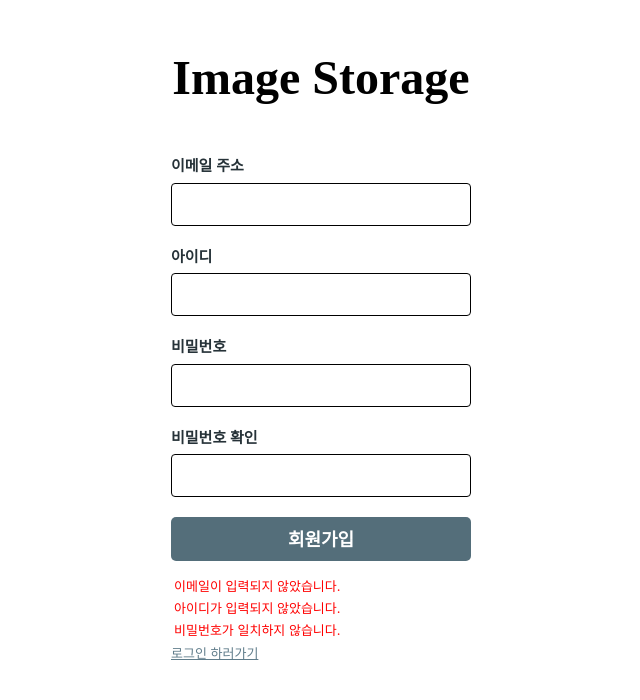
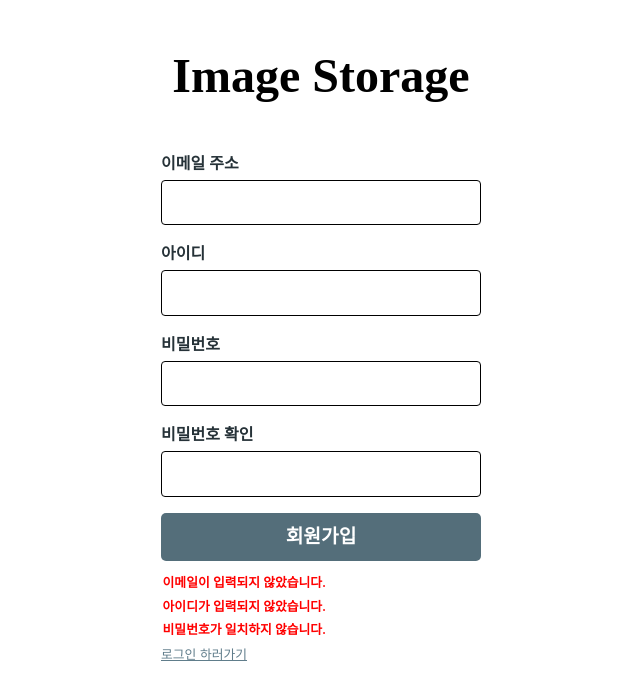
Before and after one commit to dohun2/image-storage, a React (Create React App) app in the folder front/: page /signup in a window 1280 px wide. Shown: the top 700 px of the page, without its empty margins (319-959 px from the left). Built offline with nearby package versions, Linux system fonts and the light colour scheme.

Commit message:
Design: css 단위 변경
px > rem

```diff
--- a/front/src/pages/SignUp.js
+++ b/front/src/pages/SignUp.js
@@ -120,31 +120,31 @@ const SignUp = () => {
 const Header = styled.header`
   text-align: center;
   font-weight: 700;
-  font-size: 48px;
+  font-size: 3rem;
   /* font-family: 'Jua', sans-serif; */
   font-family: 'Yeon Sung', cursive;
-  margin-top: 50px;
-  margin-bottom: 50px;
+  margin-top: 3rem;
+  margin-bottom: 3rem;
 `;
 
 const Form = styled.form`
   border-radius: 5px;
   border: none;
   margin: 0 auto;
-  width: 300px;
-  max-width: 500px;
+  width: 20rem;
+  max-width: 20rem;
   /* background-color: ${Color[400]}; */
   /* padding: 20px; */
 `;
 
 const Label = styled.label`
-  margin-bottom: 5px;
+  margin-bottom: 0.3rem;
   & > span {
     color: ${Color[900]};
     display: block;
     text-align: left;
-    padding-bottom: 5px;
-    font-size: 15px;
+    padding-bottom: 0.3rem;
+    font-size: 1rem;
     cursor: pointer;
     line-height: 1.5;
     font-weight: 600;
@@ -156,43 +156,51 @@ const Input = styled.input`
   border: 1px solid black;
   transition: border 80ms ease-out, box-shadow 80ms ease-out;
   box-sizing: border-box;
-  margin: 0 0 20px;
+  margin: 0 0 1rem;
   width: 100%;
-  padding-top: 11px;
-  padding-bottom: 13px;
-  font-size: 15px;
+  padding-top: 0.8rem;
+  padding-bottom: 0.8rem;
+  font-size: 1rem;
 `;
 
 const Button = styled.button`
-  margin-bottom: 12px;
+  margin-bottom: 0.7rem;
   width: 100%;
   max-width: 100%;
   color: white;
   background-color: ${Color[600]};
   border: none;
-  font-size: 18px;
+  font-size: 1.2rem;
   font-weight: 900;
-  height: 44px;
-  min-width: 96px;
-  padding: 0 16px 3px;
+  height: 3rem;
+  min-width: 5rem;
+  padding: 0 1rem 0.2rem;
   transition: all 80ms linear;
   user-select: none;
   outline: none;
   cursor: pointer;
   border-radius: 5px;
-  box-shadow: 0 1px 4px;
+  box-shadow: 0 0.1rem 0.25rem;
   &:hover {
     background-color: ${Color[800]};
     border: none;
   }
   &:focus {
     background-color: ${Color[800]};
-    box-shadow: 0 0 0 5px;
+    box-shadow: 0 0 0 0.4rem;
   }
 `;
-//
+
+const Error = styled.div`
+  font-size: 0.8rem;
+  font-weight: 600;
+  color: red;
+  margin-left: 0.1rem;
+  margin-bottom: 0.3rem;
+`;
+
 const TextLink = styled(Link)`
-  font-size: 13px;
+  font-size: 0.8rem;
   color: ${Color[500]};
   &:hover {
     color: ${Color[900]};
@@ -202,10 +210,4 @@ const TextLink = styled(Link)`
   }
 `;
 
-const Error = styled.div`
-  font-size: 13px;
-  color: red;
-  margin: 3px;
-`;
-
 export default SignUp;
```
